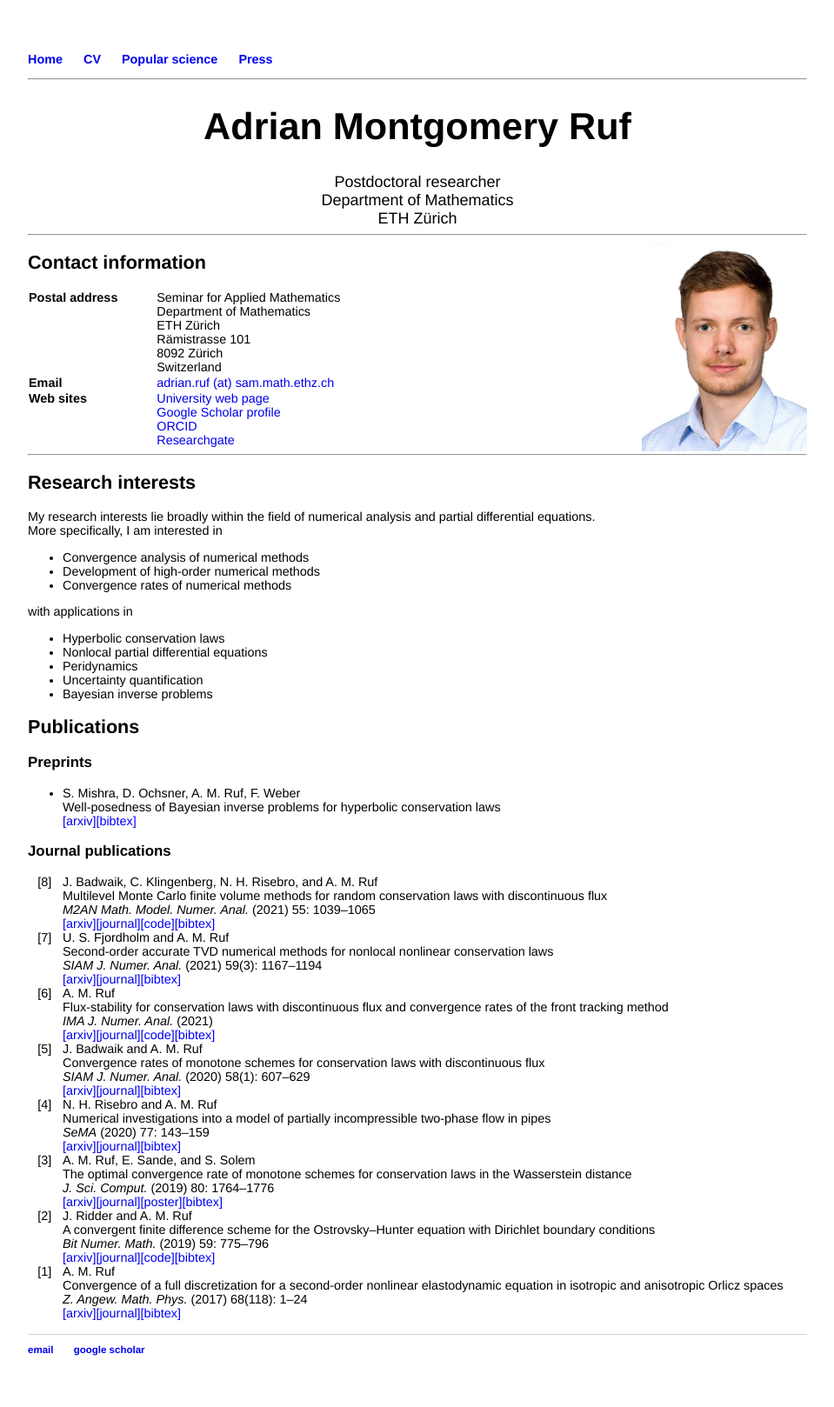
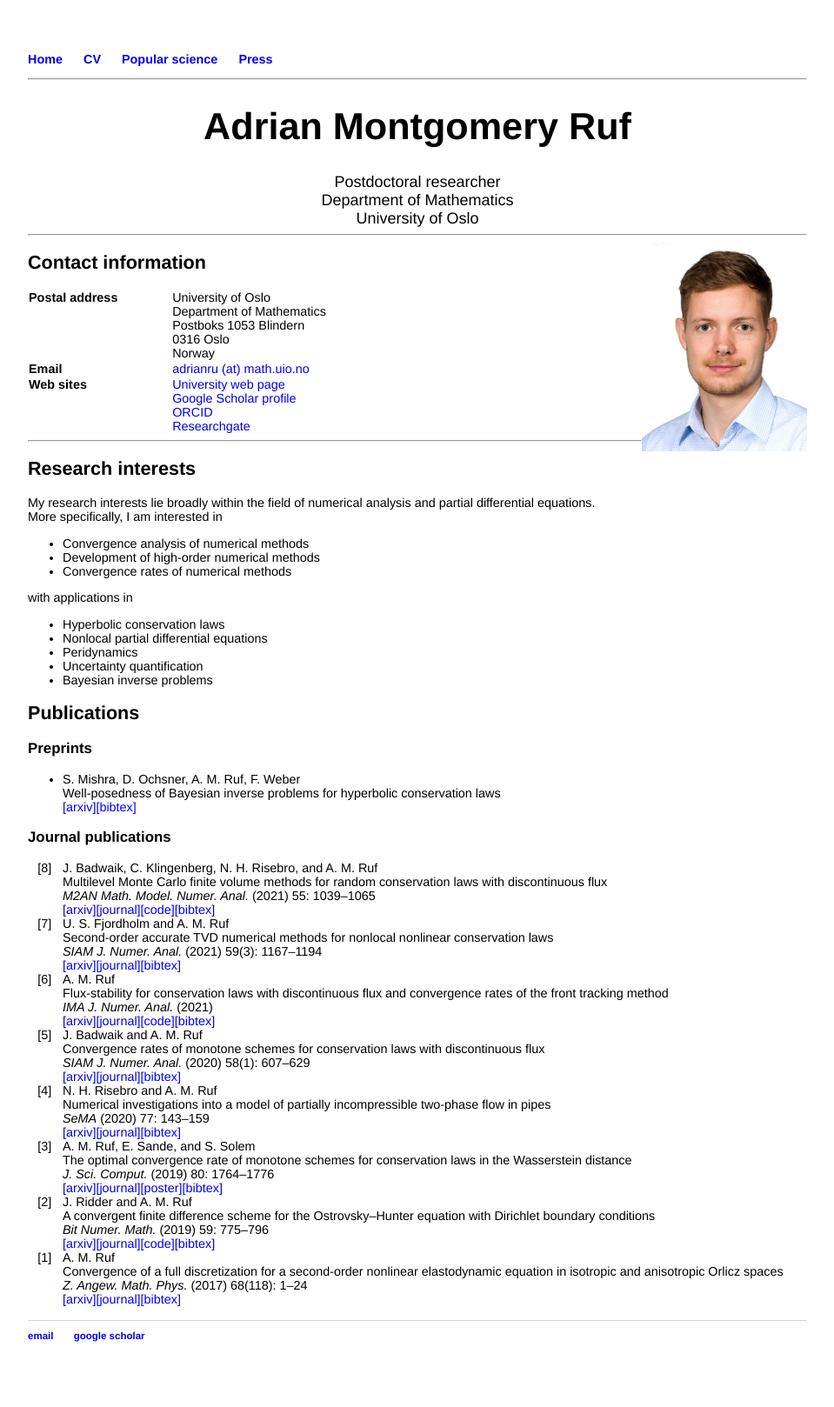
Before and after one commit to adrianmruf/adrianmruf.github.io, a Jekyll site: the page built from index.html, in a window 1280 px wide. Shown: the whole page at 87% size, without its empty margins (160-1119 px from the left). Built offline with Jekyll 4.4.1, drawn with Linux system fonts in a browser that asks for light colours.

Commit message:
New work place, updated cv and pop science link

```diff
--- a/index.html
+++ b/index.html
@@ -8,7 +8,7 @@
 	<h1>Adrian Montgomery Ruf</h1>
 		<font size="+1">Postdoctoral researcher<br></font>
 		<font size="+1">Department of Mathematics<br></font>
-		<font size="+1">ETH Zürich</font>
+		<font size="+1">University of Oslo</font>
 	</div>
 
 	<hr />
@@ -28,22 +28,21 @@
 <table style="width:50%">
 	<tr>
 		<th valign="top">Postal address</th>
-		<td>Seminar for Applied Mathematics<br>
+		<td>University of Oslo<br>
 		    Department of Mathematics<br>
-		    ETH Zürich<br>
-		    Rämistrasse 101<br>
-		    8092 Zürich<br>
-		    Switzerland
+		    Postboks 1053 Blindern<br>
+		    0316 Oslo<br>
+		    Norway
 		</td>
 	</tr>
 	<tr>
 		<th valign="top">Email</th>
-		<td><a href="mailto:adrian.ruf@sam.math.ethz.ch">adrian.ruf (at) sam.math.ethz.ch</a>
+		<td><a href="mailto:adrianru@math.uio.no">adrianru (at) math.uio.no</a>
 		</td>
 	</tr>
 	<tr>
 		<th valign="top">Web sites</th>
-		<td><a href="https://math.ethz.ch/sam/the-institute/people.html?u=aruf">University web page</a>
+		<td><a href="https://www.mn.uio.no/math/english/people/aca/adrianru/index.html">University web page</a>
 			<br>
 		    <a href="https://scholar.google.no/citations?user=RrUi35EAAAAJ&hl=en&oi=ao">Google Scholar profile</a>
 			<br>
--- a/popularscience/index.html
+++ b/popularscience/index.html
@@ -6,7 +6,7 @@
 
 <a href="https://www.mathekalender.de/info/Loesungsheft_2017.en.pdf">The best card trick?</a> 13.12.2017. Puzzle number 13 for the Matheon advent calendar 2017
 <br><br>
-<a href="http://www.mn.uio.no/math/english/people/aca/adrianru/What%20is%20a%20Researcher">What is a researcher?</a> 12.10.2017. Educational video for children in elementary school. Simula Research Center. Norway. With Kristian A. Hiorth, Jonas van den Brink, Emil André Valaker
+<a href="https://www.mn.uio.no/math/english/people/aca/adrianru/csr_video_what_is_a_researcher.mp4">What is a researcher?</a> 12.10.2017. Educational video for children in elementary school. Simula Research Center. Norway. With Kristian A. Hiorth, Jonas van den Brink, Emil André Valaker
 <br><br>
 <a href="http://www.mn.uio.no/math/english/people/aca/adrianru/meeting_for_new_phds.pdf">The complete guide to a PhD for new PhD students by slightly less new PhD students</a> 06.10.2017. Presentation at the University of Oslo. Norway. With Sylvia Qinghua Liu
 <br><br>
```
Also changed, not shown: 1 other file.
